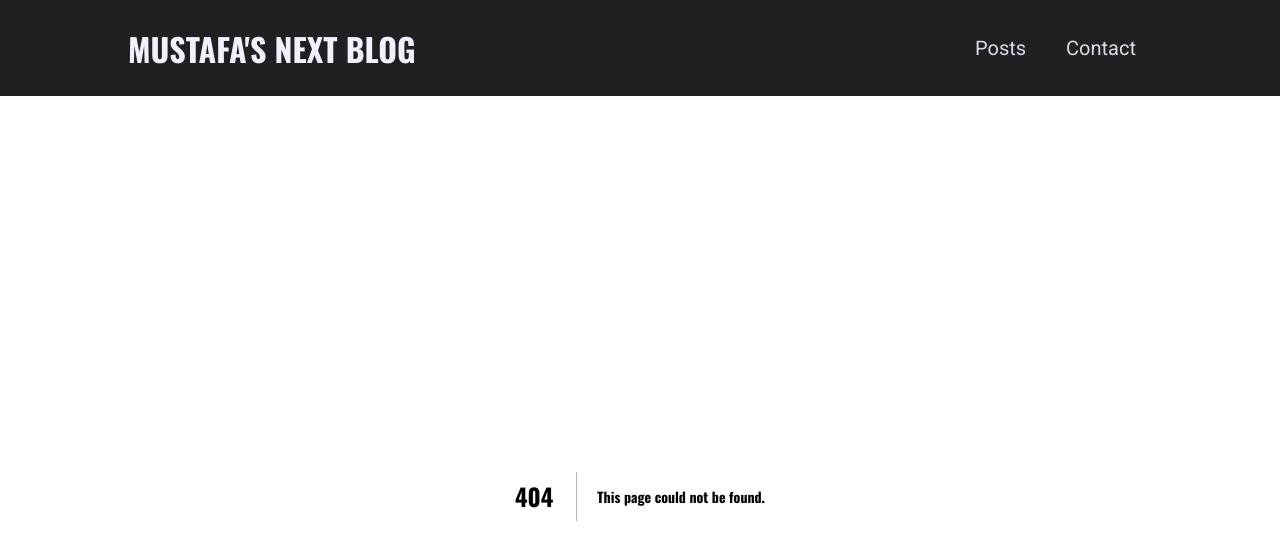
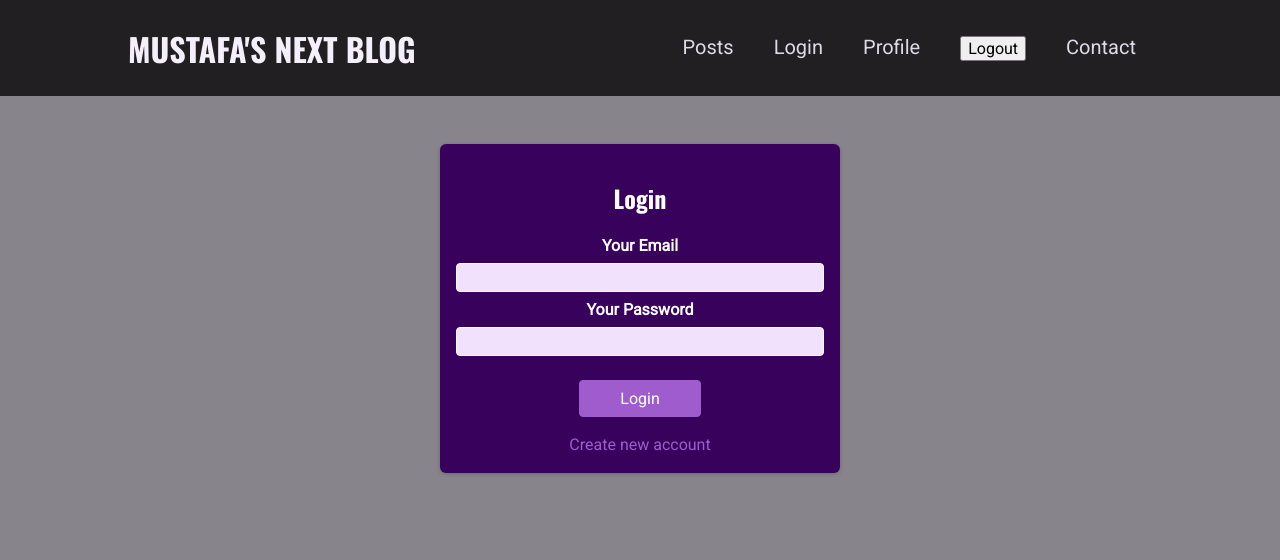
Before and after one commit to mrefil/NextJS-Personal-Blog, a Next.js app: page /auth in a window 1280 px wide. Before the commit this address had no page. Shown: the top 560 px of the page. Built offline with nearby package versions, Linux system fonts and the light colour scheme.

Commit message:
added startup pages

```diff
--- /dev/null
+++ b/components/auth/auth-form.js
@@ -0,0 +1,38 @@
+import { useState } from 'react';
+import classes from './auth-form.module.css';
+
+function AuthForm() {
+  const [isLogin, setIsLogin] = useState(true);
+
+  function switchAuthModeHandler() {
+    setIsLogin((prevState) => !prevState);
+  }
+
+  return (
+    <section className={classes.auth}>
+      <h1>{isLogin ? 'Login' : 'Sign Up'}</h1>
+      <form>
+        <div className={classes.control}>
+          <label htmlFor='email'>Your Email</label>
+          <input type='email' id='email' required />
+        </div>
+        <div className={classes.control}>
+          <label htmlFor='password'>Your Password</label>
+          <input type='password' id='password' required />
+        </div>
+        <div className={classes.actions}>
+          <button>{isLogin ? 'Login' : 'Create Account'}</button>
+          <button
+            type='button'
+            className={classes.toggle}
+            onClick={switchAuthModeHandler}
+          >
+            {isLogin ? 'Create new account' : 'Login with existing account'}
+          </button>
+        </div>
+      </form>
+    </section>
+  );
+}
+
+export default AuthForm;
--- /dev/null
+++ b/components/auth/auth-form.module.css
@@ -0,0 +1,72 @@
+.auth {
+    margin: 3rem auto;
+    width: 95%;
+    max-width: 25rem;
+    border-radius: 6px;
+    background-color: #38015c;
+    box-shadow: 0 1px 4px rgba(0, 0, 0, 0.2);
+    padding: 1rem;
+    text-align: center;
+  }
+
+  .auth h1 {
+    text-align: center;
+    color: white;
+  }
+
+  .control {
+    margin-bottom: 0.5rem;
+  }
+
+  .control label {
+    display: block;
+    color: white;
+    font-weight: bold;
+    margin-bottom: 0.5rem;
+  }
+
+  .control input {
+    font: inherit;
+    background-color: #f1e1fc;
+    color: #38015c;
+    border-radius: 4px;
+    border: 1px solid white;
+    width: 100%;
+    text-align: left;
+    padding: 0.25rem;
+  }
+
+  .actions {
+    margin-top: 1.5rem;
+    display: flex;
+    flex-direction: column;
+    align-items: center;
+  }
+
+  .actions button {
+    cursor: pointer;
+    font: inherit;
+    color: white;
+    background-color: #9f5ccc;
+    border: 1px solid #9f5ccc;
+    border-radius: 4px;
+    padding: 0.5rem 2.5rem;
+  }
+
+  .actions button:hover {
+    background-color: #873abb;
+    border-color: #873abb;
+  }
+
+  .actions .toggle {
+    margin-top: 1rem;
+    background-color: transparent;
+    color: #9f5ccc;
+    border: none;
+    padding: 0.15rem 1.5rem;
+  }
+
+  .actions .toggle:hover {
+    background-color: transparent;
+    color: #ae82cc;
+  }
--- a/components/layout/main-navigation.js
+++ b/components/layout/main-navigation.js
@@ -18,6 +18,15 @@
                         </Link>
                     </li>
                     <li>
+                        <Link href='/auth'>Login</Link>
+                    </li>
+                    <li>
+                        <Link href='/profile'>Profile</Link>
+                    </li>
+                    <li>
+                        <button>Logout</button>
+                    </li>
+                    <li>
                         <Link href="/contact">
                             Contact
                         </Link>
--- /dev/null
+++ b/components/profile/profile-form.module.css
@@ -0,0 +1,45 @@
+.form {
+    width: 95%;
+    max-width: 25rem;
+    margin: 2rem auto;
+  }
+
+  .control {
+    margin-bottom: 0.5rem;
+  }
+
+  .control label {
+    font-weight: bold;
+    margin-bottom: 0.5rem;
+    color: #353336;
+    display: block;
+  }
+
+  .control input {
+    display: block;
+    font: inherit;
+    width: 100%;
+    border-radius: 4px;
+    border: 1px solid #38015c;
+    padding: 0.25rem;
+    background-color: #f7f0fa;
+  }
+
+  .action {
+    margin-top: 1.5rem;
+  }
+
+  .action button {
+    font: inherit;
+    cursor: pointer;
+    padding: 0.5rem 1.5rem;
+    border-radius: 4px;
+    background-color: #38015c;
+    color: white;
+    border: 1px solid #38015c;
+  }
+
+  .action button:hover {
+    background-color: #540d83;
+    border-color: #540d83;
+  }
--- /dev/null
+++ b/pages/auth.js
@@ -0,0 +1,7 @@
+import AuthForm from '../components/auth/auth-form';
+
+function AuthPage() {
+  return <AuthForm />;
+}
+
+export default AuthPage;
```
Also changed, not shown: components/profile/profile-form.js (added, +21 -0 lines), components/profile/user-profile.js (added, +15 -0 lines), components/profile/user-profile.module.css (added, +8 -0 lines), components/starting-page/starting-page.js (added, +13 -0 lines), components/starting-page/starting-page.module.css (added, +8 -0 lines), pages/profile.js (added, +7 -0 lines).
